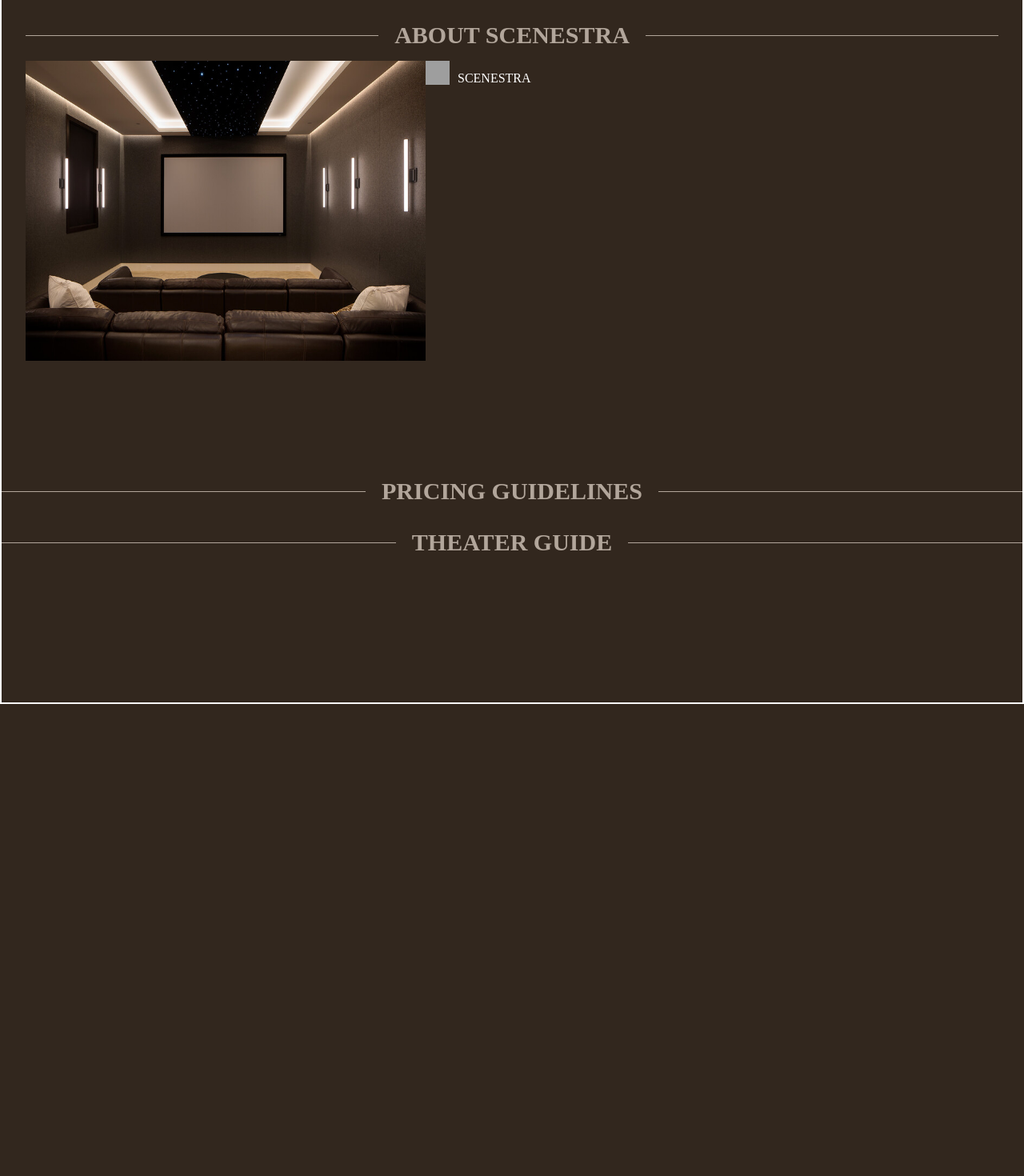
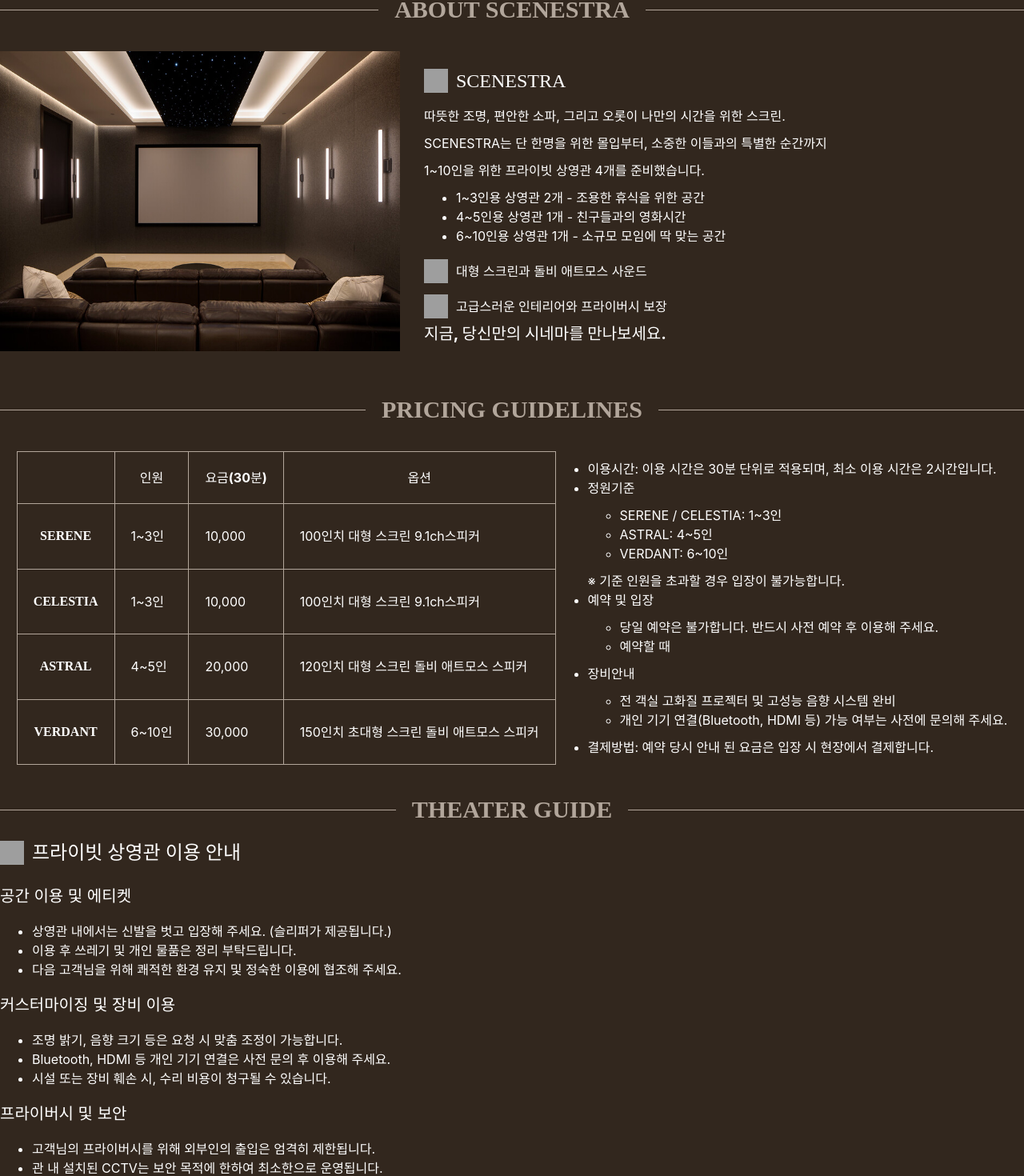
Before and after one commit to TEAM-BugSquashers/scenestra-frontend, a React (Vite) app: page /aboutUs in a window 1280 px wide. Shown: the part 140-1610 px from the top of the page at 80% size. Before the commit the page ends 1140 px from the top, so only its background shows below. Built offline with nearby package versions, Linux system fonts and the light colour scheme; grey boxes are pictures that could not be loaded; a web font is replaced by a local one.

Commit message:
feat: aboutus페이지 거의... 뭐 일단 내용은 넣음 효과는 아직 빈공간 허전한데 뭐넣지 누가 아이디어좀 #58

```diff
--- a/src/pages/aboutUs/AboutUs.jsx
+++ b/src/pages/aboutUs/AboutUs.jsx
@@ -11,7 +11,6 @@ const roomImg = [
     {id: 3, url: '/roomImg/room3.jpg'},
     {id: 4, url: '/roomImg/room4.jpg'}
 ];
-
 
     useEffect(() => {
         const interval = setInterval(() => {
@@ -30,6 +29,7 @@ const roomImg = [
         return () => clearInterval(interval);
     }, [roomImg.length]);
 
+
     return(
         <>
             <div className={classes.container}>
@@ -45,14 +45,30 @@ const roomImg = [
                             <img
                                 src={roomImg[currentIndex].url}
                                 alt={`Room ${roomImg[currentIndex].id}`}
-                                className={classes.fadeClass}
                             />
                         </div>
                         <div className={classes.scenestra}>
-                            <div className={classes.headline}>
+                            <div className={classes.iconTitle}>
                                 <img src= '/icon/clapperboard.png'  alt="" />
                                 <p className={classes.subTitle}>SCENESTRA</p>
                             </div>
+                            <p>따뜻한 조명, 편안한 소파, 그리고 오롯이 나만의 시간을 위한 스크린.</p>
+                            <p>SCENESTRA는 단 한명을 위한 몰입부터, 소중한 이들과의 특별한 순간까지</p>
+                            <p> 1~10인을 위한 프라이빗 상영관 4개를 준비했습니다.</p>
+                            <ul>
+                                <li>1~3인용 상영관 2개 - 조용한 휴식을 위한 공간</li>
+                                <li>4~5인용 상영관 1개 - 친구들과의 영화시간</li>
+                                <li>6~10인용 상영관 1개 - 소규모 모임에 딱 맞는 공간</li>
+                            </ul>
+                            <div className={classes.iconTitle}>
+                                <img src= '/icon/video-camera.png'  alt="" />
+                                <p>대형 스크린과 돌비 애트모스 사운드</p>
+                            </div>
+                            <div className={classes.iconTitle}>
+                                <img src= '/icon/wine.png'  alt="" />
+                                <p>고급스러운 인테리어와 프라이버시 보장</p>
+                            </div>
+                            <b className={classes.bbb}>지금, 당신만의 시네마를 만나보세요.</b>
                         </div>
                     </div>
                 </div>
@@ -63,7 +79,82 @@ const roomImg = [
                         <h1 className={classes.title}>PRICING GUIDELINES</h1>
                         <div className={classes.line}></div>
                     </div>
-
+                    <div className={classes.tableBox}>
+                        <table border="1" cellPadding="15" >
+                            <thead>
+                            <tr>
+                                <th> </th>
+                                <th>인원</th>
+                                <th>요금(30분)</th>
+                                <th>옵션</th>
+                            </tr>
+                            </thead>
+                            <tbody>
+                            <tr>
+                                <th className={classes.name}>SERENE</th>
+                                <td>1~3인</td>
+                                <td>10,000</td>
+                                <td>100인치 대형 스크린
+                                    9.1ch스피커
+                                </td>
+                            </tr>
+                            <tr>
+                                <th className={classes.name}>CELESTIA</th>
+                                <td>1~3인</td>
+                                <td>10,000</td>
+                                <td>100인치 대형 스크린
+                                    9.1ch스피커
+                                </td>
+                            </tr>
+                            <tr>
+                                <th className={classes.name}>ASTRAL</th>
+                                <td>4~5인</td>
+                                <td>20,000</td>
+                                <td>120인치 대형 스크린
+                                    돌비 애트모스 스피커
+                                </td>
+                            </tr>
+                            <tr>
+                                <th className={classes.name}>VERDANT</th>
+                                <td>6~10인</td>
+                                <td>30,000</td>
+                                <td>150인치 초대형 스크린
+                                    돌비 애트모스 스피커
+                                </td>
+                            </tr>
+                            </tbody>
+                        </table>
+                        <ul>
+                            <li>이용시간: 이용 시간은 30분 단위로 적용되며, 최소 이용 시간은 2시간입니다.</li>
+                            <li> 정원기준
+                                <div>
+                                    <ul>
+                                        <li>SERENE / CELESTIA: 1~3인</li>
+                                        <li>ASTRAL: 4~5인</li>
+                                        <li>VERDANT: 6~10인</li>
+                                    </ul>
+                                    ※ 기준 인원을 초과할 경우 입장이 불가능합니다.
+                                </div>
+                            </li>
+                            <li>예약 및 입장
+                                <div>
+                                    <ul>
+                                        <li>당일 예약은 불가합니다. 반드시 사전 예약 후 이용해 주세요.</li>
+                                        <li>예약할 때 </li>
+                                    </ul>
+                                </div>
+                            </li>
+                            <li>장비안내
+                                <div>
+                                    <ul>
+                                        <li>전 객실 고화질 프로젝터 및 고성능 음향 시스템 완비</li>
+                                        <li>개인 기기 연결(Bluetooth, HDMI 등) 가능 여부는 사전에 문의해 주세요.</li>
+                                    </ul>
+                                </div>
+                            </li>
+                            <li>결제방법: 예약 당시 안내 된 요금은 입장 시 현장에서 결제합니다.</li>
+                        </ul>
+                    </div>
                 </div>
             {/*    이용수칙*/}
                 <div className={classes.rules}>
@@ -72,7 +163,43 @@ const roomImg = [
                         <h1 className={classes.title}>THEATER GUIDE</h1>
                         <div className={classes.line}></div>
                     </div>
-
+                    <div className={classes.ruleGuide}>
+                        <div className={classes.iconTitle}>
+                            <img src= '/icon/protest.png'  alt="" />
+                            <p className={classes.info}>프라이빗 상영관 이용 안내</p>
+                        </div>
+                        <div>
+                            <p className={classes.rule}>공간 이용 및 에티켓</p>
+                            <ul>
+                                <li>상영관 내에서는 신발을 벗고 입장해 주세요. (슬리퍼가 제공됩니다.)</li>
+                                <li>이용 후 쓰레기 및 개인 물품은 정리 부탁드립니다.</li>
+                                <li>다음 고객님을 위해 쾌적한 환경 유지 및 정숙한 이용에 협조해 주세요.</li>
+                            </ul>
+                        </div>
+                        <div>
+                            <p className={classes.rule}>커스터마이징 및 장비 이용</p>
+                            <ul>
+                                <li>조명 밝기, 음향 크기 등은 요청 시 맞춤 조정이 가능합니다.</li>
+                                <li>Bluetooth, HDMI 등 개인 기기 연결은 사전 문의 후 이용해 주세요.</li>
+                                <li>시설 또는 장비 훼손 시, 수리 비용이 청구될 수 있습니다.</li>
+                            </ul>
+                        </div>
+                        <div>
+                            <p className={classes.rule}>프라이버시 및 보안</p>
+                            <ul>
+                                <li>고객님의 프라이버시를 위해 외부인의 출입은 엄격히 제한됩니다.</li>
+                                <li>관 내 설치된 CCTV는 보안 목적에 한하여 최소한으로 운영됩니다.</li>
+                            </ul>
+                        </div>
+                        <div>
+                            <p className={classes.rule}>금지사항</p>
+                            <ul>
+                                <li>상영관 및 전 구역은 금연 구역입니다.</li>
+                                <li>음주 상태의 입장은 제한될 수 있습니다.</li>
+                                <li>무단 촬영, 저작권 위반 콘텐츠의 상영은 금지됩니다.</li>
+                            </ul>
+                        </div>
+                    </div>
                 </div>
             </div>
         </>
--- a/src/pages/aboutUs/AboutUs.module.css
+++ b/src/pages/aboutUs/AboutUs.module.css
@@ -1,10 +1,10 @@
 * {
     box-sizing: border-box;
+    color: #fff;
 }
 .container {
     width: 1280px;
     height: 900px;
-    border: 2px solid #fff;
     margin: 120px auto;
 }
 .title {
@@ -23,43 +23,73 @@
     display: flex;
     align-items: center;
 }
-.about {
+.about, .rules {
     width: 100%;
-    height: 600px;
-    padding: 30px;
+    height: 500px;
 }
 .imgBox img{
     width: 500px;
     object-fit: cover;
     transition: opacity 0.25s ease-in-out;
 }
-.imgBox img.fade-out {
-    opacity: 0;
-}
-
-.imgBox img.fade-in {
-    opacity: 1;
-}
-.imgBox {
-
-}
-.scenestra {
-
-}
+.imgBox img.fade-out {opacity: 0;}
+.imgBox img.fade-in {opacity: 1;}
+.scenestra p{margin: 10px 0;}
 .descBox {
     display: flex;
+    align-items: center;
+    gap: 30px;
+    padding-top: 20px;
 }
 .subTitle {
     color: #fff;
     font-family: "Noto Serif KR", serif, "Times New Roman", Times, serif;
     font-weight: 500;
-    font-size: 1rem;
+    font-size: 1.5rem;
     margin: 10px;
 }
-.headline {
+.iconTitle {
     display: flex;
+    align-items: center;
 }
-.headline img {
+.iconTitle img {
     width: 30px;
     height: 30px;
 }
+.iconTitle p {margin: 10px;}
+.bbb {font-size: 1.25rem;}
+ul {margin: 10px 0;}
+
+.tableBox {
+    display: flex;
+    justify-content: center;
+    padding-top: 20px;
+}
+.price {
+    width: 100%;
+    height: 500px;
+}
+table {
+    border-collapse: collapse;
+    border: 1px solid #b2a69b;
+}
+td, th {
+    border: 1px solid #b2a69b; /* 셀 테두리 */
+    padding: 20px;
+}
+td {
+    word-wrap: break-word;
+    white-space: pre-line;
+}
+.name {font-family: "Noto Serif KR", serif, "Times New Roman", Times, serif;}
+.ruleGuide {
+}
+.info {
+    font-size: 1.5rem;
+    font-weight: 600;
+    margin: 0;
+}
+.rule {
+    font-size: 1.25rem;
+    font-weight: 400;
+}
```
